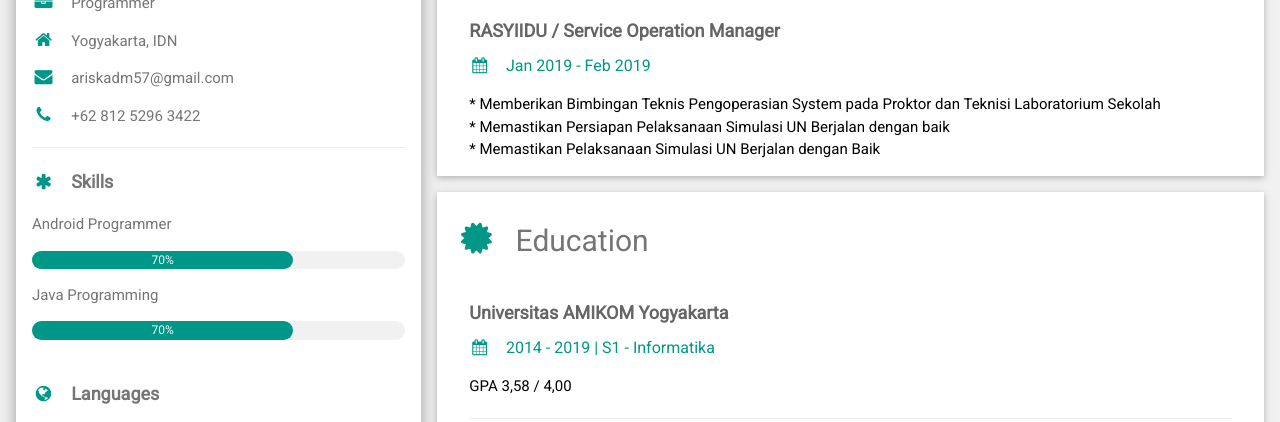
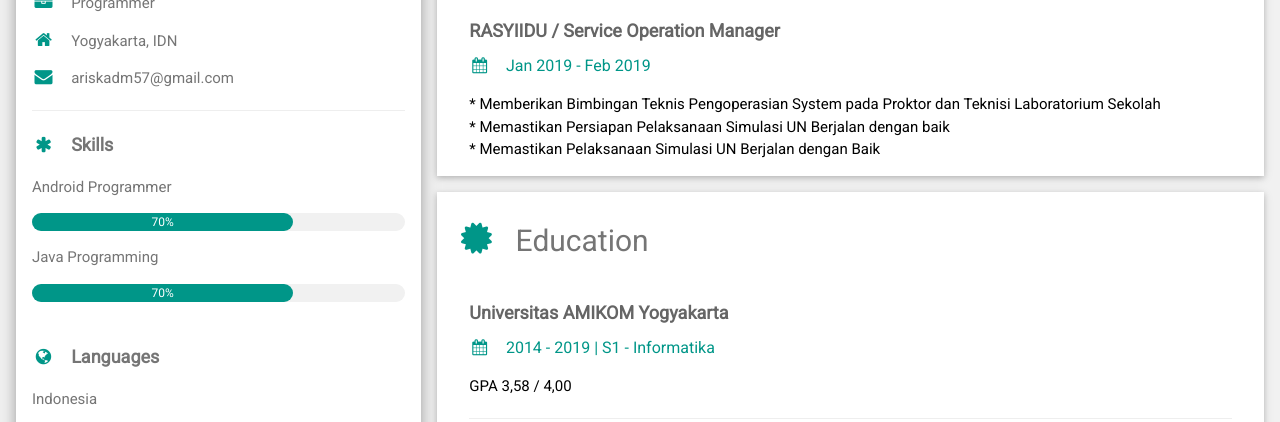
Before and after one commit to ariska8126/ariska8126.github.io, a plain HTML site: page index.html in a window 1280 px wide. Shown: the part 343-765 px from the top of the page. Drawn offline with nearby package versions, Linux system fonts and the light colour scheme.

Commit message:
Update index.html

```diff
--- a/index.html
+++ b/index.html
@@ -31,7 +31,7 @@ html,body,h1,h2,h3,h4,h5,h6 {font-family: "Roboto", sans-serif}
           <p><i class="fa fa-briefcase fa-fw w3-margin-right w3-large w3-text-teal"></i>Programmer</p>
           <p><i class="fa fa-home fa-fw w3-margin-right w3-large w3-text-teal"></i>Yogyakarta, IDN</p>
           <p><i class="fa fa-envelope fa-fw w3-margin-right w3-large w3-text-teal"></i>ariskadm57@gmail.com</p>
-          <p><i class="fa fa-phone fa-fw w3-margin-right w3-large w3-text-teal"></i>+62 812 5296 3422</p>
+
           <hr>
 
           <p class="w3-large"><b><i class="fa fa-asterisk fa-fw w3-margin-right w3-text-teal"></i>Skills</b></p>
```
